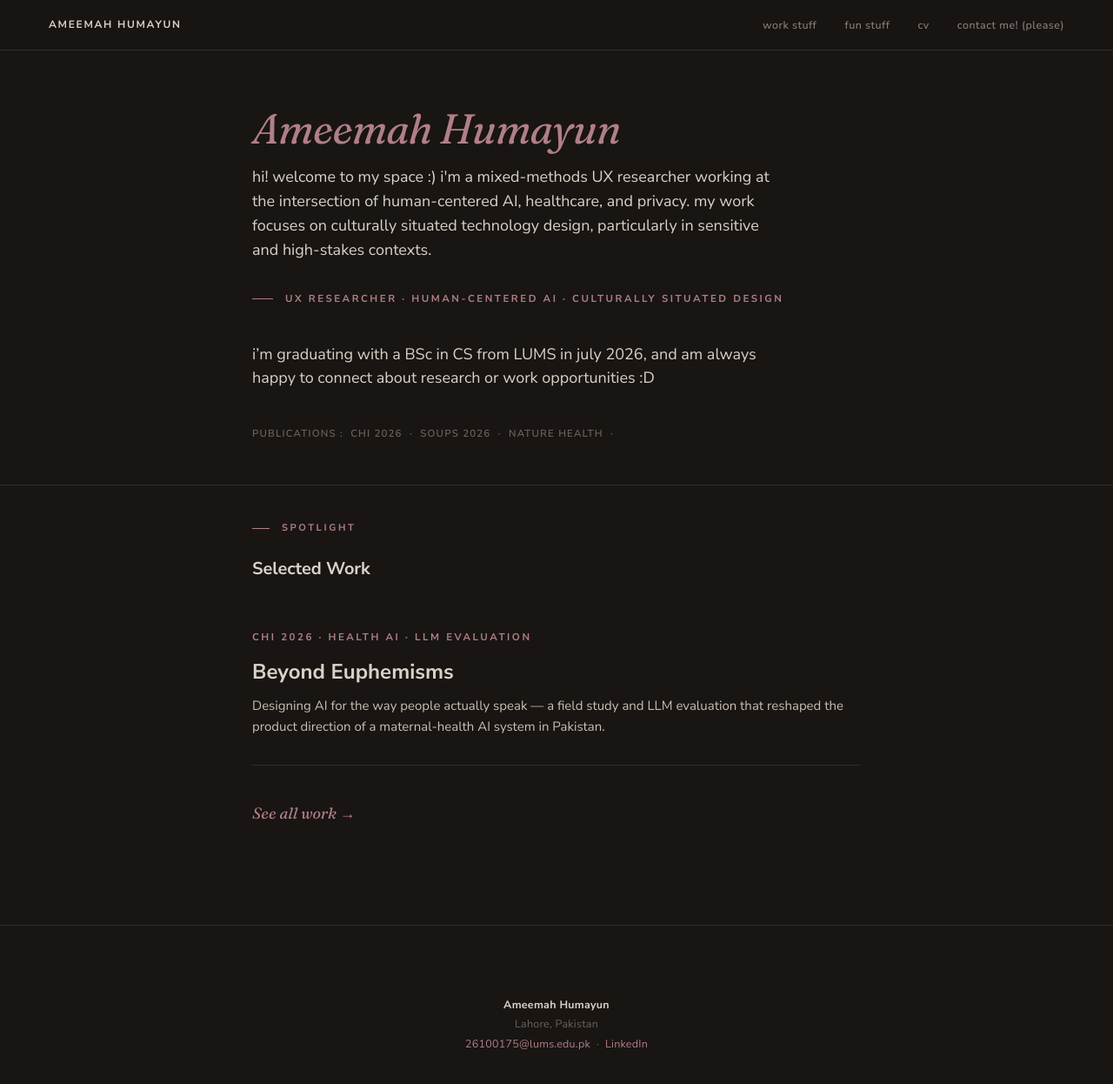
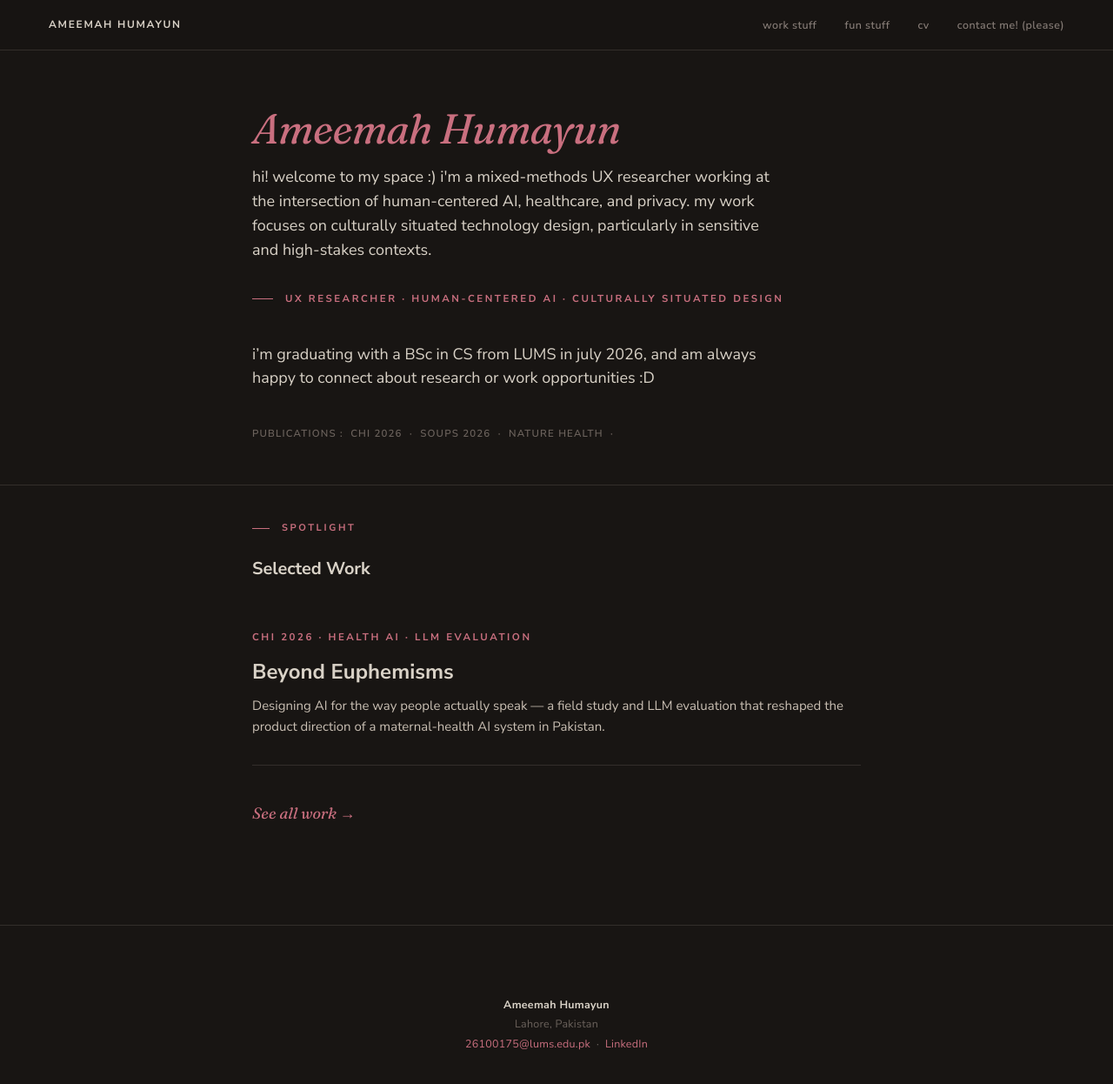
Before and after one commit to ameemahumayun/ameemahumayun.github.io, a Jekyll site: the page built from index.html, in a window 1280 px wide and 1259 px high. Shown: the top 1246 px of the window at 87% size. Built offline with Jekyll 4.4.1, drawn with Linux system fonts in a browser that asks for light colours.

Commit message:
Update tokens.css

```diff
--- a/assets/css/tokens.css
+++ b/assets/css/tokens.css
@@ -34,7 +34,7 @@
 
   --color-accent:       #c9a574;  /* aged brass — the only accent */
   --color-accent-deep:  #a67358;  /* terracotta — used very sparingly */
-  --color-accent:       #b07f88;  /* dusky baby pink */
+  --color-accent:       #c96f7f;  /* dusky baby pink */
   --color-accent-deep:  #b07f88;  /* deeper rose, for the rare --deep uses */
 
   --color-selection-bg: var(--color-accent);
```
